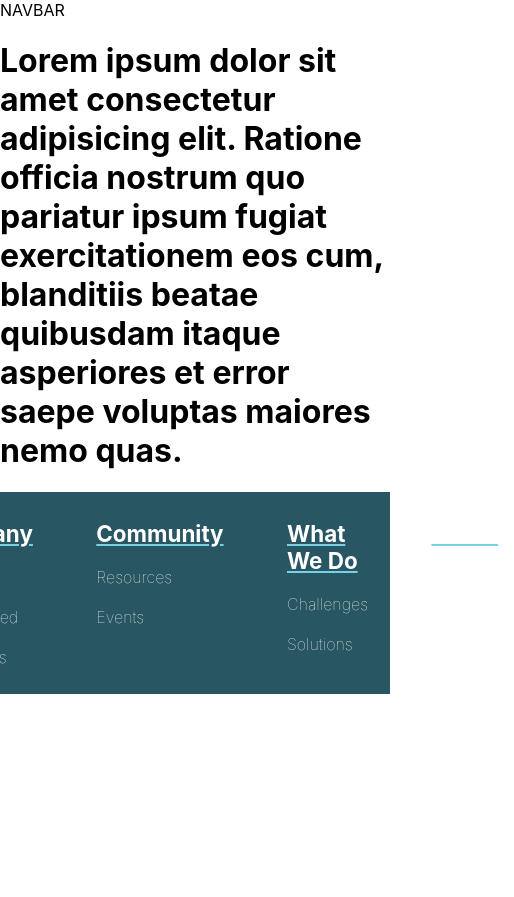
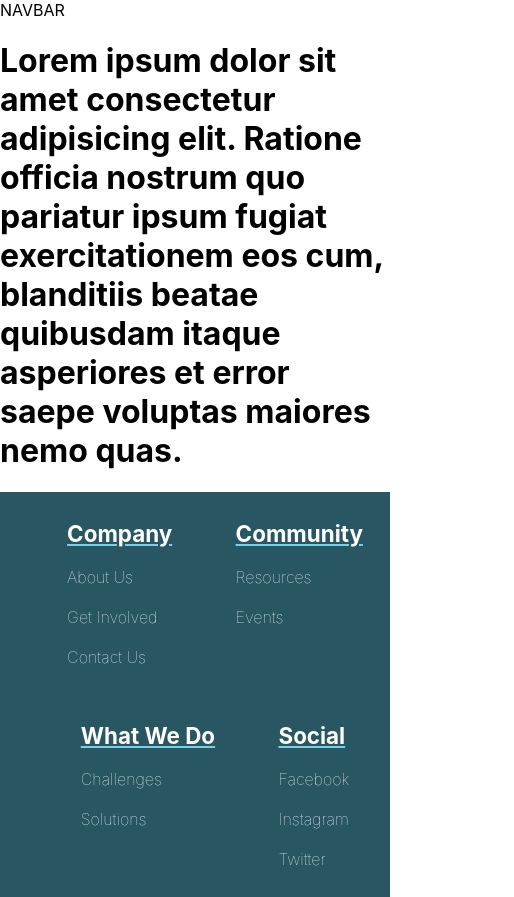
Before and after one commit to DomingoLenar/SDG6, a plain HTML site: page views/footer.html in a window 390 px wide. Shown: the whole page, 514 px wide, since content can reach past the window. Before the commit the page ends 844 px from the top, so only its background shows below. Drawn offline with Linux system fonts and the light colour scheme.

Commit message:
~ made footer more readable in mobile mode

```diff
--- a/css/footer.css
+++ b/css/footer.css
@@ -56,3 +56,10 @@ footer div ul.footer-list li.footer-list-item{
     justify-content: center;
     padding: 0;
 }
+
+
+@media only screen and (max-width: 768px){
+    #footer-container{
+        flex-wrap: wrap;
+    }
+}
```
